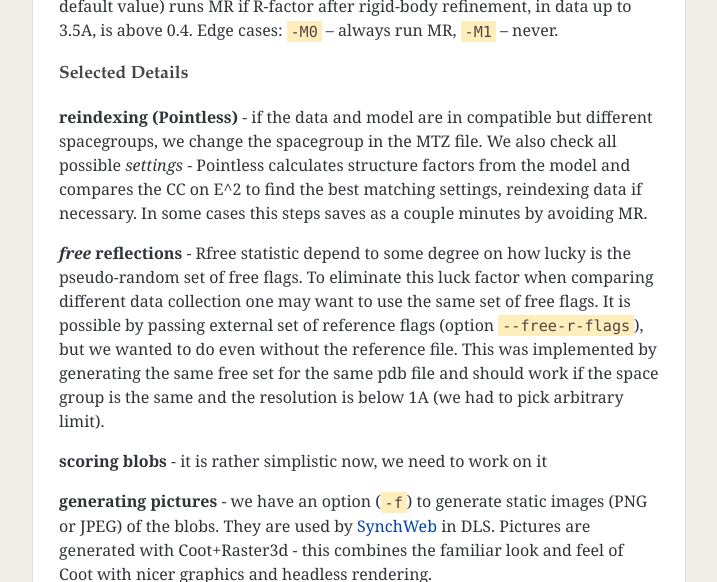
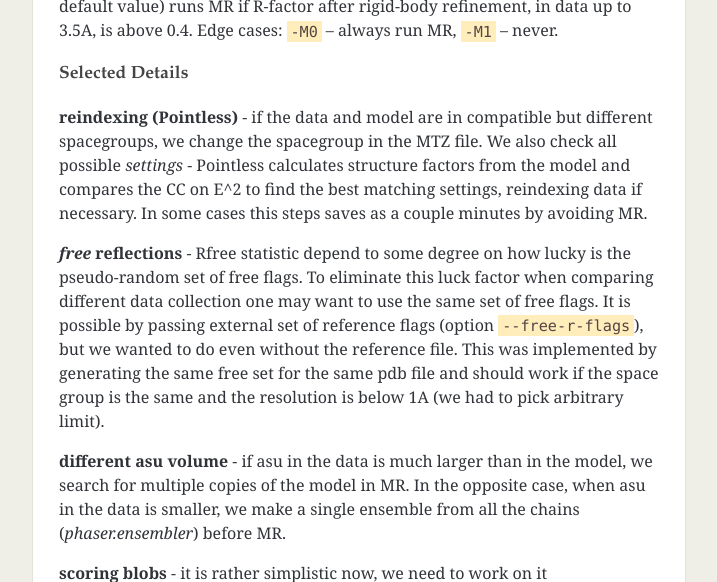
Before and after one commit to ccp4/dimple, a Jekyll site: the page built from index.md, in a window 1280 px wide and 1400 px high, scrolled down 1371 px, cut to the strip 0-582 px from the top of the window. Shown: the whole strip, without its empty margins (281-998 px from the left). Built offline with Jekyll 4.4.1, drawn with Linux system fonts in a browser that asks for light colours; some of the changed text lies outside the part shown.

Commit message:
Update index.md
describe what's done for different asu volume

```diff
--- a/index.md
+++ b/index.md
@@ -70,6 +70,13 @@ reference file. This was implemented by generating the same free set
 for the same pdb file and should work if the space group is the same
 and the resolution is below 1A (we had to pick arbitrary limit).
 
+**different asu volume** -
+if asu in the data is much larger than in the model,
+we search for multiple copies of the model in MR.
+In the opposite case, when asu in the data is smaller,
+we make a single ensemble from all the chains
+(*phaser.ensembler*) before MR.
+
 **scoring blobs** - it is rather simplistic now, we need to work on it
 
 **generating pictures** - we have an option (`-f`) to generate static
```
Also changed, not shown: other parts of index.md (+1 -1 lines).
